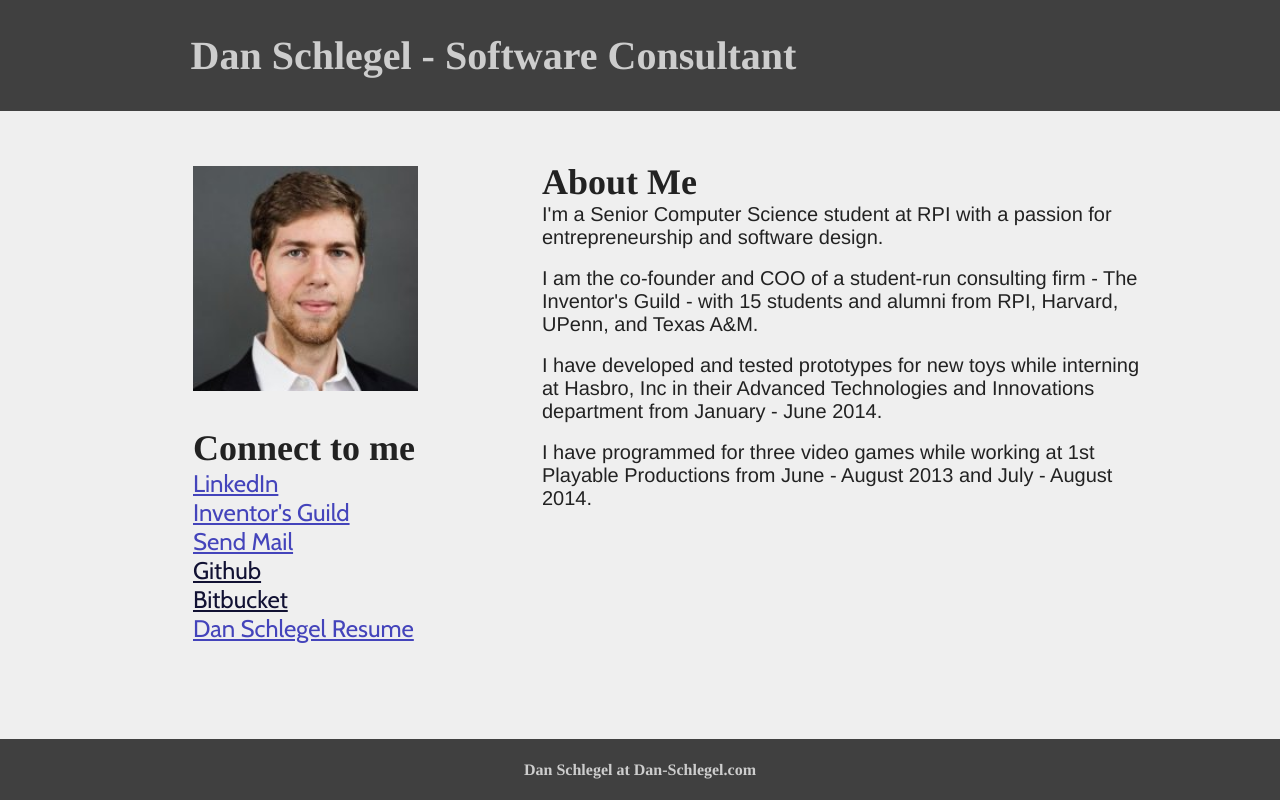
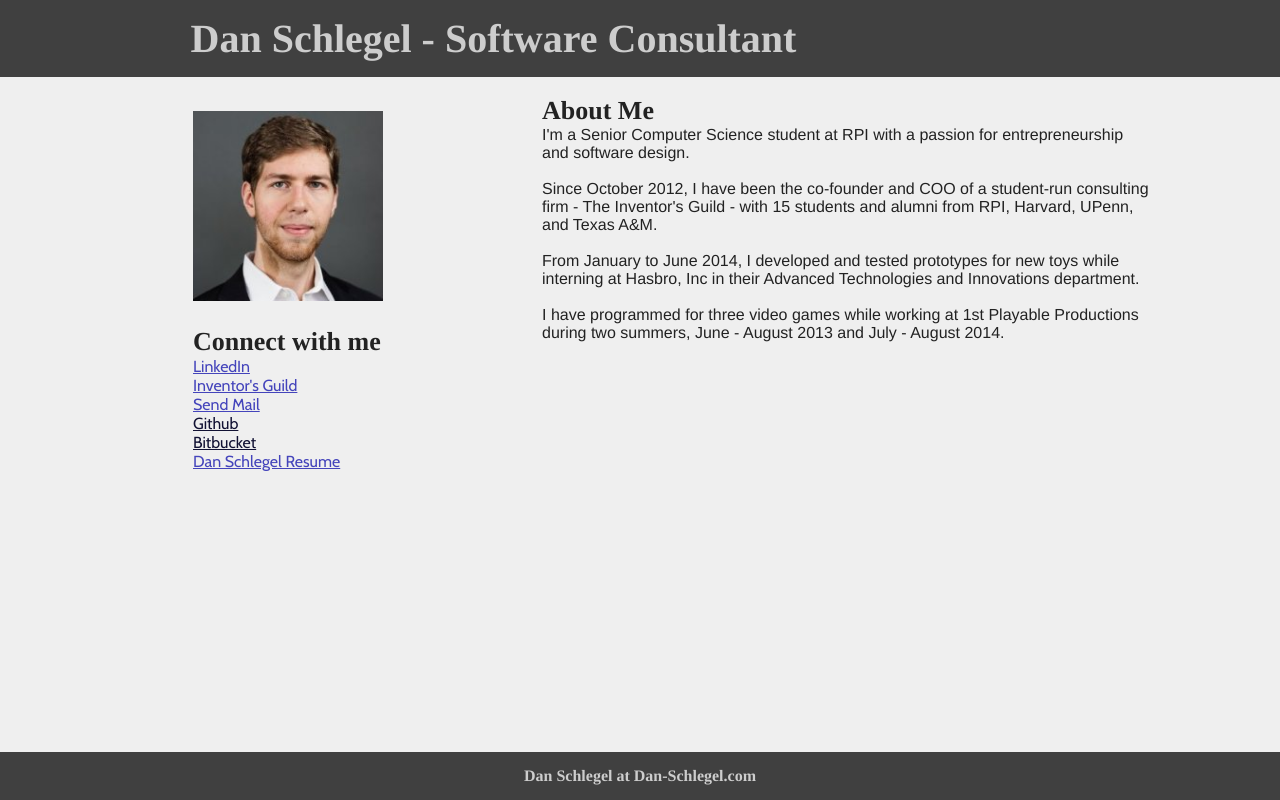
Before and after one commit to DanSchlegel/danschlegel.github.io, a plain HTML site: page index.html in a window 1280 px wide. Drawn offline with nearby package versions, Linux system fonts and the light colour scheme.

Commit message:
Fixing Sizing and Wording
Reduced font sizes, adjusted margins/padding, reduced image size.
Updated wordings in About Me section.

```diff
--- a/index.html
+++ b/index.html
@@ -13,7 +13,7 @@
 			<sidebar id="left">
 				<ul id = "connect">
 					<img id="profile-pic" src="profile.jpg"/>
-					<h3>Connect to me</h3>
+					<h3>Connect with me</h3>
 					<li class="no-bullet" class="connectelement"><a href = "http://www.linkedin.com/in/daschlegel">LinkedIn</a></li>
 					<li class="no-bullet"><a href = "http://theinventorsguild.com/">Inventor's Guild</a></li>
 					<li class="no-bullet"><a href="mailto:daniel.schlegel.12@gmail.com?Subject=Hello" target="_top">Send Mail</a></li>
@@ -28,11 +28,11 @@
 					<h3>About Me</h3>
 					<li class="no-bullet">I'm a Senior Computer Science student at RPI with a passion for entrepreneurship and software design.</li>
 					<br />
-					<li class="no-bullet">I am the co-founder and COO of a student-run consulting firm - The Inventor's Guild - with 15 students and alumni from RPI, Harvard, UPenn, and Texas A&M.</li>
+					<li class="no-bullet">Since October 2012, I have been the co-founder and COO of a student-run consulting firm - The Inventor's Guild - with 15 students and alumni from RPI, Harvard, UPenn, and Texas A&M.</li>
 					<br />
-					<li class="no-bullet">I have developed and tested prototypes for new toys while interning at Hasbro, Inc in their Advanced Technologies and Innovations department from January - June 2014.</li>
+					<li class="no-bullet">From January to June 2014, I developed and tested prototypes for new toys while interning at Hasbro, Inc in their Advanced Technologies and Innovations department.</li>
 					<br />
-					<li class="no-bullet">I have programmed for three video games while working at 1st Playable Productions from June - August 2013 and July - August 2014.</li>
+					<li class="no-bullet">I have programmed for three video games while working at 1st Playable Productions during two summers, June - August 2013 and July - August 2014.</li>
 				</ul>
 			</desc>
 		</main>
--- a/style.css
+++ b/style.css
@@ -21,7 +21,7 @@ h1 {
 }
 
 h3 {
-	font-size: 36px;
+	font-size: 26px;
 	margin-bottom: 0px;
 	padding-bottom: 0px;
 }
@@ -42,16 +42,19 @@ h4 {
 
 #heading {
 	width:1024px;
+	text-align: left;
+
+	margin-top: 10px;
+	margin-bottom: 10px;
 	margin-left: auto;
 	margin-right: auto;
-	text-align: left;
 	padding: 5px 0px 5px 125px;
 }
 
 #content {
-	margin-top: 125px;
+	margin-top: 70px;
 	padding-bottom: 20px;
-	margin-bottom: 60px;
+	margin-bottom: 40px;
 	overflow: hidden;
 
     text-align: left;
@@ -69,14 +72,14 @@ h4 {
 
 #connect .no-bullet {
 	font-family: "Cabin", serif;
-	font-size: 24px;
+	font-size: 16px;
 }
 
 #profile-pic {
 	text-align: center;
 	margin: auto;
 	margin-top: 25px;
-	width: 225px;
+	width: 190px;
 	height: auto;
 }
 
@@ -91,7 +94,7 @@ h4 {
 
 #intro .no-bullet {
 	font-family: Helvetica, sans-serif;
-	font-size: 20px;
+	font-size: 16px;
 }
 
 .no-bullet {
@@ -129,6 +132,12 @@ a:active {
 }
 
 #closing {
-/*	padding: 5px 0px 5px 0px;*/
 	text-align: center;
+
+	margin-top: 10px;
+	margin-bottom: 10px;
+	margin-left: auto;
+	margin-right: auto;
+	padding: 5px 0px 5px 0px;
+
 }
```
